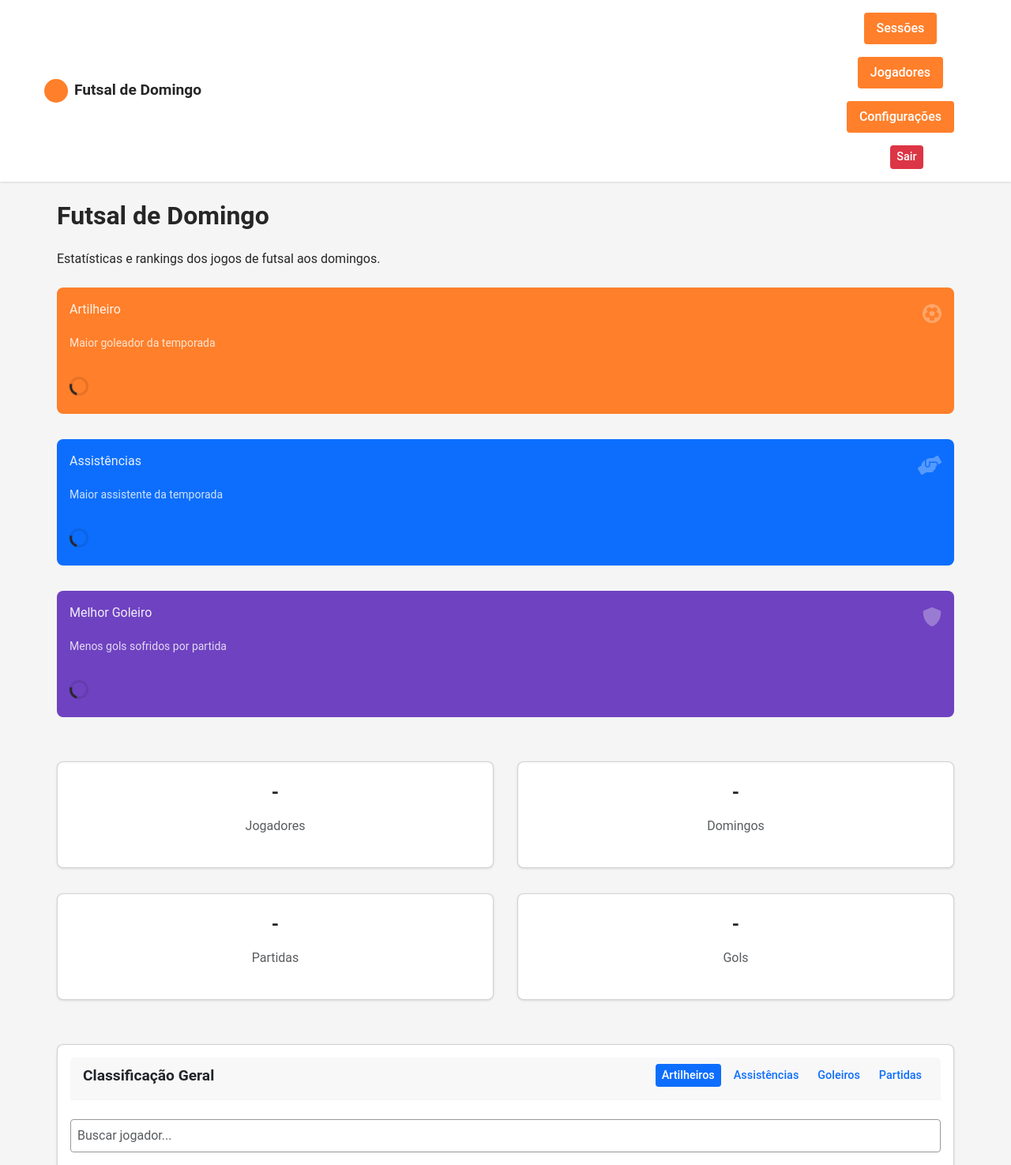
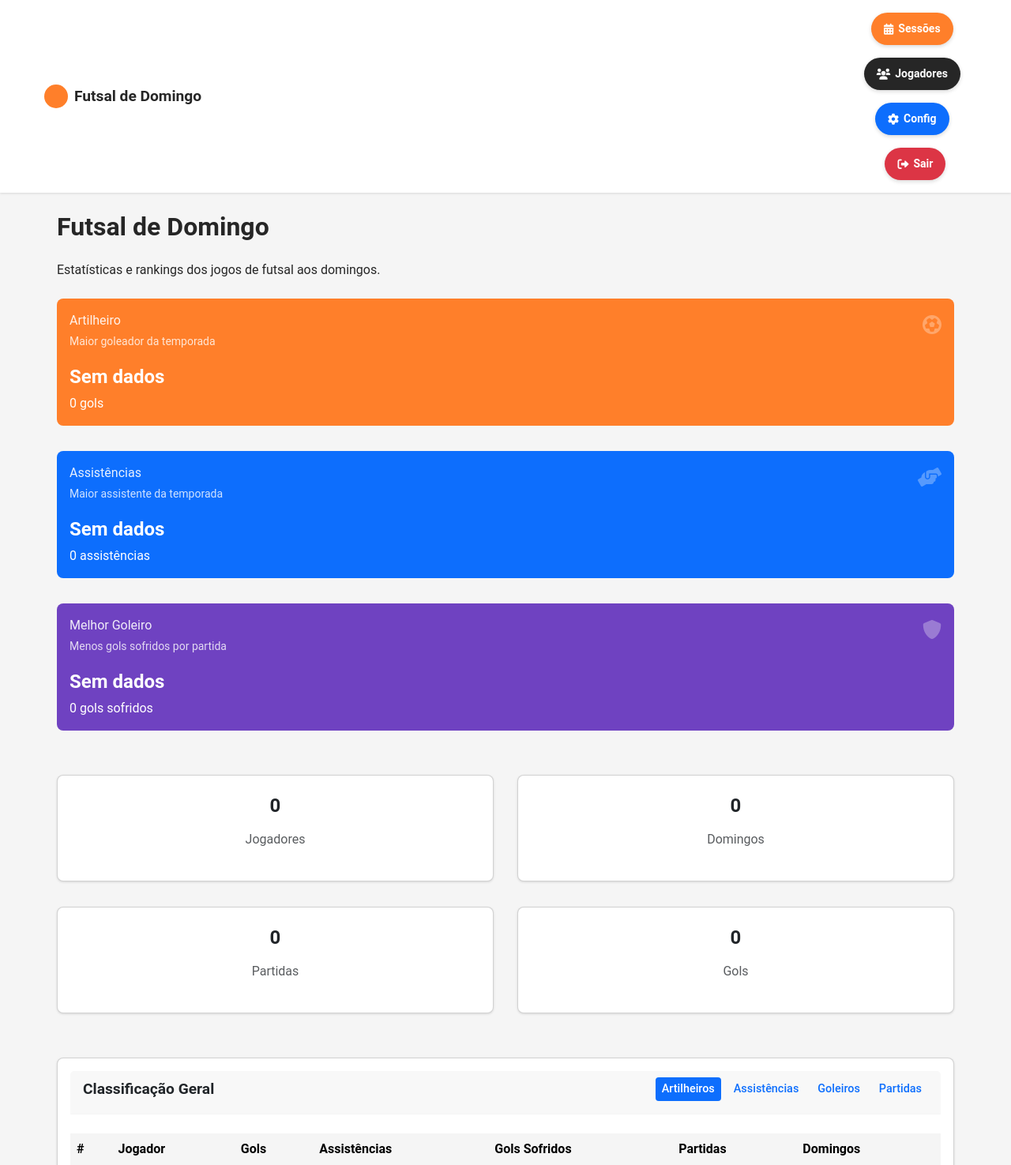
Before and after one commit to raphaelnugas/futsal, a Flask app: page / in a window 1280 px wide. Shown: the top 1475 px of the page at 79% size. Run offline with Flask 3, Linux system fonts and the light colour scheme; the visitor is signed in with stand-in values (Sample User, id 1); lists and menus that the app fills with data are empty.

Commit message:
Enhance UI and fix bugs: Improved navigation buttons, removed player search, and resolved login and console errors.
Replit-Commit-Author: Agent
Replit-Commit-Session-Id: c51d0b69-e82a-4556-85e0-945a0855b6f4
Replit-Commit-Screenshot-Url: https://storage.googleapis.com/screenshot-production-us-central1/69f6e7c8-d0ab-430a-9fc7-82b33149e42a/a65e239c-8e6d-4a1c-b1f0-d8894c3b7a2c.jpg

```diff
--- a/static/css/style.css
+++ b/static/css/style.css
@@ -303,6 +303,79 @@ a:hover, a:focus {
     background-color: #e66a00;
     color: var(--white);
     text-decoration: none;
+}
+
+/* Botões de navegação modernos */
+.nav-btn {
+    display: inline-flex;
+    align-items: center;
+    justify-content: center;
+    gap: 6px;
+    font-weight: 600;
+    padding: 10px 16px;
+    border-radius: 50px;
+    border: none;
+    cursor: pointer;
+    transition: all 0.3s ease;
+    text-decoration: none;
+    box-shadow: 0 2px 5px rgba(0,0,0,0.15);
+    font-size: 14px;
+}
+
+.nav-btn:hover {
+    transform: translateY(-2px);
+    box-shadow: 0 4px 8px rgba(0,0,0,0.2);
+    text-decoration: none;
+}
+
+.nav-btn-orange {
+    background-color: var(--team-orange);
+    color: var(--white);
+}
+
+.nav-btn-orange:hover {
+    background-color: #ff8c40;
+    color: var(--white);
+}
+
+.nav-btn-black {
+    background-color: var(--team-black);
+    color: var(--white);
+}
+
+.nav-btn-black:hover {
+    background-color: #3c3c3c;
+    color: var(--white);
+}
+
+.nav-btn-blue {
+    background-color: var(--blue);
+    color: var(--white);
+}
+
+.nav-btn-blue:hover {
+    background-color: #2980b9;
+    color: var(--white);
+}
+
+.nav-btn-red {
+    background-color: var(--red);
+    color: var(--white);
+}
+
+.nav-btn-red:hover {
+    background-color: #c0392b;
+    color: var(--white);
+}
+
+.nav-btn-green {
+    background-color: var(--green);
+    color: var(--white);
+}
+
+.nav-btn-green:hover {
+    background-color: #218838;
+    color: var(--white);
 }
 
 /* Seção de conteúdo principal */
@@ -675,7 +748,7 @@ a:hover, a:focus {
     display: flex;
     align-items: center;
     justify-content: center;
-    z-index: 1050;
+    z-index: 9999;
     opacity: 0;
     visibility: hidden;
     transition: opacity var(--transition-normal), visibility var(--transition-normal);
@@ -684,6 +757,7 @@ a:hover, a:focus {
 .modal-overlay.active {
     opacity: 1;
     visibility: visible;
+    display: flex !important;
 }
 
 .modal {
--- a/static/js/dashboard.js
+++ b/static/js/dashboard.js
@@ -14,11 +14,12 @@ const statsTableBody = document.getElementById('stats-table-body');
 const statsLoader = document.getElementById('stats-loader');
 const statsTable = document.getElementById('stats-table');
 // Autenticação gerenciada pelo auth.js, não declarando os elementos aqui
-const searchInput = document.getElementById('search-player');
+
 const filterButtons = document.querySelectorAll('.filter-btn');
 
 // Estado da aplicação
 let players = [];
+let dashboardData = null;
 let currentSort = {
     column: 'goals',
     direction: 'desc'
@@ -41,10 +42,7 @@ document.addEventListener('DOMContentLoaded', () => {
 function setupEventListeners() {
     // Eventos de autenticação gerenciados pelo auth.js
 
-    // Evento para o input de busca
-    if (searchInput) {
-        searchInput.addEventListener('input', filterPlayers);
-    }
+
 
     // Eventos para os botões de filtro
     if (filterButtons) {
@@ -83,11 +81,28 @@ async function loadDashboardData() {
 
         // Carregar estatísticas do dashboard
         const dashboardResponse = await fetch('/api/stats/dashboard');
-        const dashboardData = await dashboardResponse.json();
+        dashboardData = await dashboardResponse.json();
+
+        if (!dashboardData) {
+            dashboardData = {
+                total_players: 0,
+                total_sessions: 0,
+                total_matches: 0,
+                total_goals: 0,
+                avg_goals_per_match: 0,
+                top_scorer: null,
+                top_assistant: null,
+                top_goalkeeper: null
+            };
+        }
 
         // Carregar lista de jogadores com estatísticas
         const playersResponse = await fetch('/api/stats/player_list');
         players = await playersResponse.json();
+
+        if (!Array.isArray(players)) {
+            players = [];
+        }
 
         // Atualizar a UI com os dados
         updateDashboardUI(dashboardData);
@@ -97,6 +112,23 @@ async function loadDashboardData() {
     } catch (error) {
         console.error('Erro ao carregar dados do dashboard:', error);
         showError('Não foi possível carregar os dados. Tente novamente mais tarde.');
+
+        // Se tiver erro, ainda tentar montar UI com dados vazios
+        players = [];
+        dashboardData = {
+            total_players: 0,
+            total_sessions: 0,
+            total_matches: 0,
+            total_goals: 0,
+            avg_goals_per_match: 0,
+            top_scorer: null,
+            top_assistant: null,
+            top_goalkeeper: null
+        };
+
+        updateDashboardUI(dashboardData);
+        updatePlayersTable(players);
+
         showLoading(false);
     }
 }
@@ -274,26 +306,7 @@ function updateSortIndicators() {
     });
 }
 
-/**
- * Filtra os jogadores com base no texto digitado na busca
- */
-function filterPlayers() {
-    const searchText = searchInput.value.toLowerCase();
 
-    if (!searchText) {
-        // Se a busca estiver vazia, mostrar todos
-        updatePlayersTable(players);
-        return;
-    }
-
-    // Filtrar jogadores pelo nome
-    const filteredPlayers = players.filter(player =>
-        player.name.toLowerCase().includes(searchText)
-    );
-
-    // Atualizar tabela com jogadores filtrados
-    updatePlayersTable(filteredPlayers);
-}
 
 // Funções de autenticação gerenciadas pelo auth.js
 
--- a/templates/base.html
+++ b/templates/base.html
@@ -22,13 +22,13 @@
             </a>
             <div class="navbar-nav">
                 {% if session.authenticated %}
-                <a href="/sessions" class="navbar-link mr-3">Sessões</a>
-                <a href="/players" class="navbar-link mr-3">Jogadores</a>
-                <a href="/settings" class="navbar-link mr-3">Configurações</a>
-                <button id="logout-button" class="btn btn-sm btn-danger">Sair</button>
+                <a href="/sessions" class="nav-btn nav-btn-orange mr-2"><i class="fas fa-calendar-alt"></i> Sessões</a>
+                <a href="/players" class="nav-btn nav-btn-black mr-2"><i class="fas fa-users"></i> Jogadores</a>
+                <a href="/settings" class="nav-btn nav-btn-blue mr-2"><i class="fas fa-cog"></i> Config</a>
+                <button id="logout-button" class="nav-btn nav-btn-red"><i class="fas fa-sign-out-alt"></i> Sair</button>
                 {% else %}
-                <a href="/" class="navbar-link mr-3">Rankings</a>
-                <button id="login-button" class="btn btn-lg btn-primary">Login</button>
+                <a href="/" class="nav-btn nav-btn-blue mr-2"><i class="fas fa-trophy"></i> Rankings</a>
+                <button id="login-button" class="nav-btn nav-btn-green"><i class="fas fa-sign-in-alt"></i> Login</button>
                 {% endif %}
             </div>
         </div>
@@ -66,12 +66,15 @@
             <div class="modal-body">
                 <form id="login-form">
                     <div class="form-group mb-3">
+                        <h3 class="mb-3">Acesso ao Sistema</h3>
+                        <p class="mb-3">Digite a senha mestra para acessar as funções administrativas.</p>
                         <label for="password" class="form-label">Senha Mestra</label>
                         <input type="password" id="password" name="password" class="form-control">
+                        <small class="text-muted">Senha padrão: nautico2025</small>
                     </div>
                     <div id="login-error" class="text-danger mb-3"></div>
                     <div class="d-grid">
-                        <button type="submit" class="btn btn-primary">Entrar</button>
+                        <button type="submit" class="btn btn-lg btn-primary">Entrar</button>
                     </div>
                 </form>
             </div>
--- a/templates/dashboard.html
+++ b/templates/dashboard.html
@@ -100,9 +100,7 @@
             </div>
         </div>
         <div class="card-body">
-            <div class="mb-3">
-                <input type="text" id="search-player" class="form-control" placeholder="Buscar jogador...">
-            </div>
+
             <div class="table-container">
                 <table id="stats-table" class="table table-hover">
                     <thead>
```
